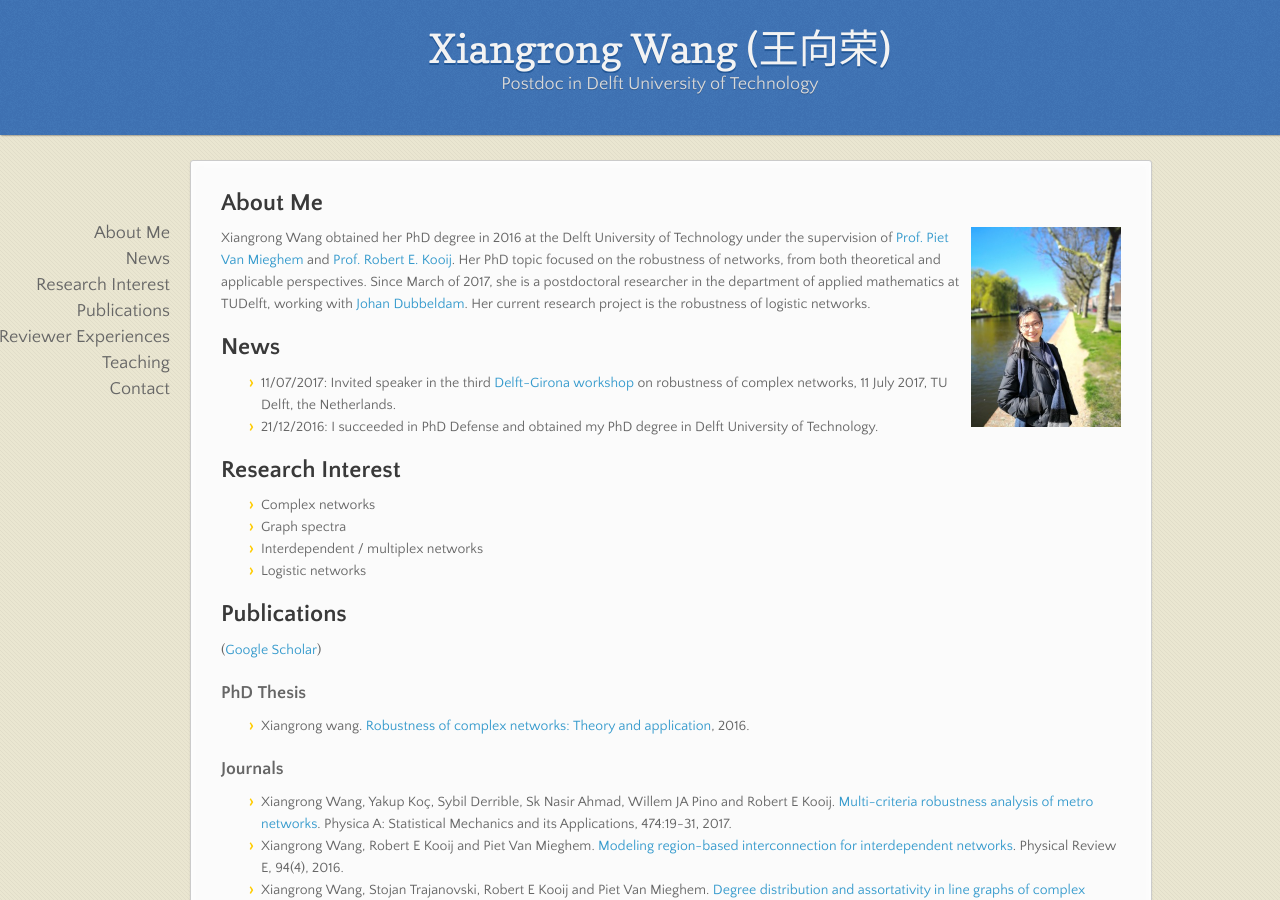
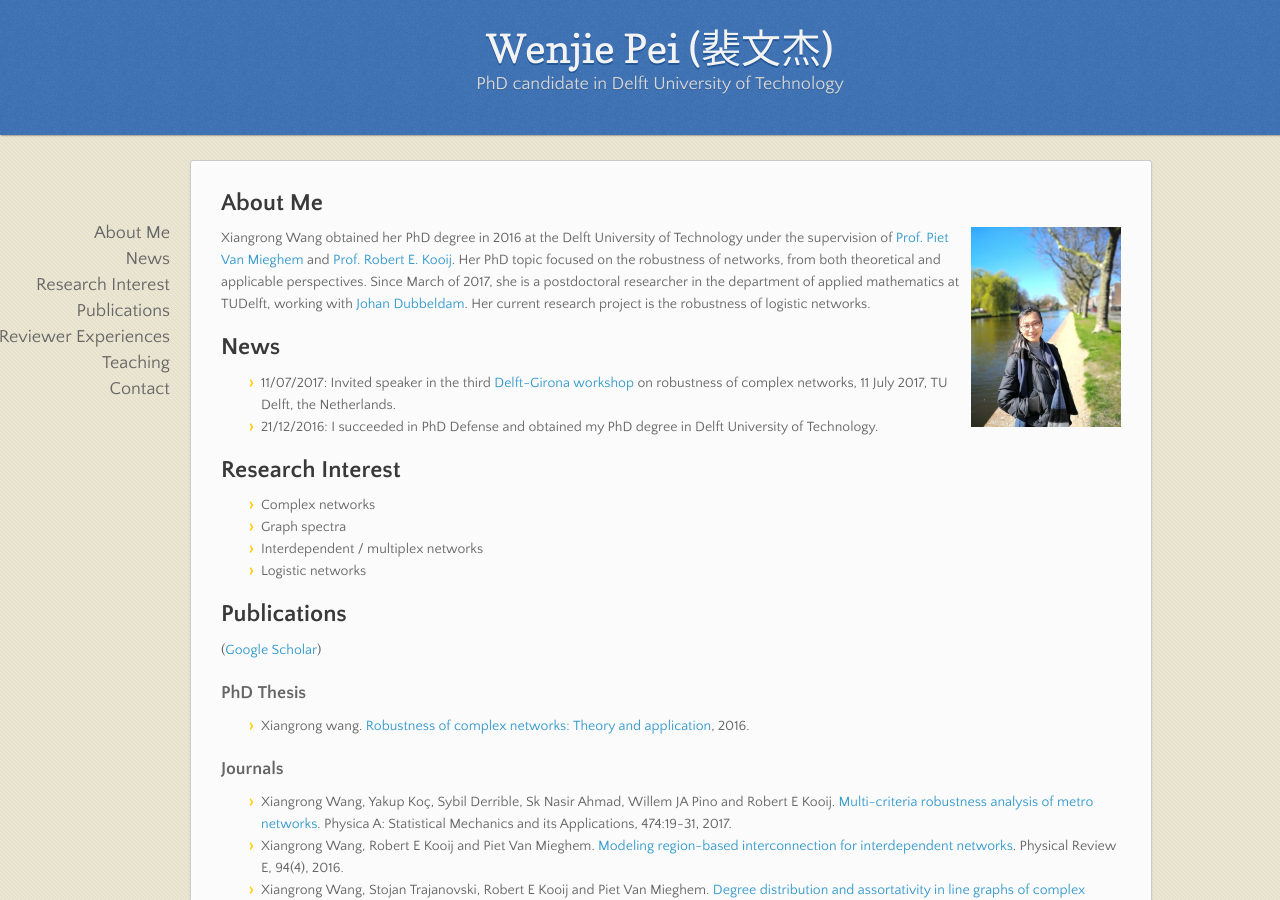
Before and after one commit to wenjiepei/wenjiepei.github.com, a Jekyll site: the page built from index.md, in a window 1280 px wide and 900 px high. Built offline with Jekyll 4.4.1, drawn with Linux system fonts in a browser that asks for light colours; nearby versions of some CDN libraries; our own code applies the rules of GitHub Pages for plain Markdown files.

Commit message:
Update _config.yml

```diff
--- a/_config.yml
+++ b/_config.yml
@@ -1,13 +1,12 @@
 # Site wide configuration
 #theme: jekyll-theme-minimal
-title: Xiangrong Wang (王向荣)
+title: Wenjie Pei (裴文杰)
 locale: en_US
-description: Postdoc in Delft University of Technology
+description: PhD candidate in Delft University of Technology
 
 owner:
-  name: Xiangrong Wang
-  bio: "Postdoc in Delft University of Technology."
-  email: x.wang-2@tudelft.nl
-  avatar: xiangrong.jpeg
+  name: Wenjie Pei
+  bio: "PhD candidate in Delft University of Technology."
+  email: wenjiecoder@gmail.com
 
 #theme: jekyll-theme-leap-day
```
